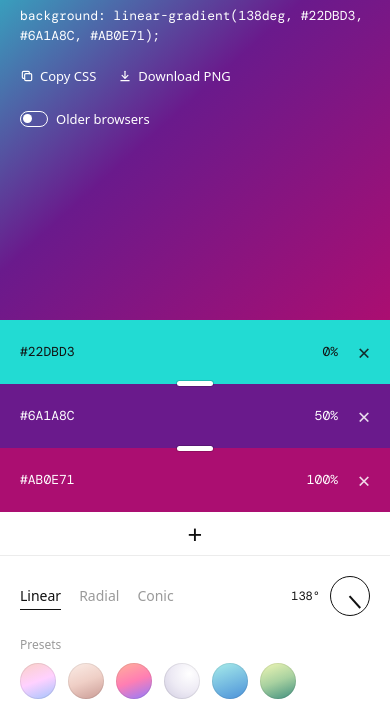
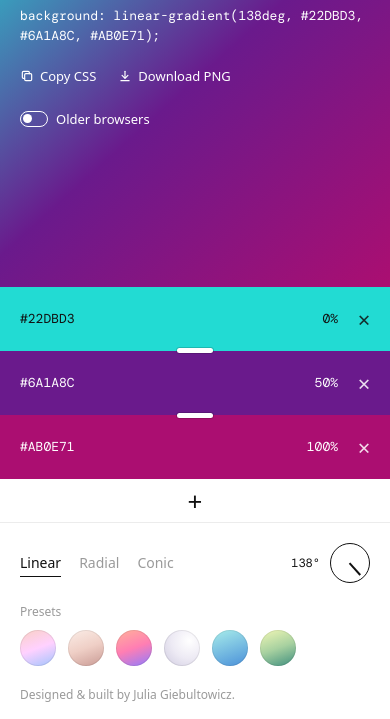
Before and after one commit to gabibble/gradient-app, a plain HTML site: page index.html in a window 390 px wide. Shown: the part 125-844 px from the top of the page. Drawn offline with nearby package versions, Linux system fonts and the light colour scheme.

Commit message:
Add credit

```diff
--- a/index.html
+++ b/index.html
@@ -76,6 +76,8 @@
       <div class="presets" id="presets" role="group" aria-labelledby="presets-label"></div>
     </div>
   </section>
+
+  <p class="credit">Designed &amp; built by Julia Giebultowicz.</p>
 </main>
 
 <div class="picker" id="picker" role="dialog" aria-label="Color picker" hidden>
--- a/script.js
+++ b/script.js
@@ -352,6 +352,7 @@
 
     var avg = state.stops.reduce(function (t, s) { return t + luminance(s.c); }, 0) / state.stops.length;
     preview.classList.toggle('on-light', avg > 0.55);
+    document.querySelector('.credit').classList.toggle('on-light', avg > 0.55);
 
     var p = positions();
     var blocks = blocksEl.querySelectorAll('.block');
--- a/style.css
+++ b/style.css
@@ -398,6 +398,25 @@ h1 {
 .presets button:hover { transform: scale(1.12); }
 .presets button:focus-visible { outline: 2px solid var(--ink); outline-offset: 2px; }
 
+/* Credit line: centred along the bottom of the gradient on desktop. */
+
+.app { position: relative; }
+
+.credit {
+  position: absolute;
+  left: 0;
+  right: 0;
+  bottom: 20px;
+  margin: 0;
+  font-size: 12px;
+  text-align: center;
+  color: #fff;
+  opacity: .8;
+  transition: color .2s;
+}
+
+.credit.on-light { color: var(--ink); }
+
 /* Color picker */
 
 .picker {
@@ -558,4 +577,15 @@ h1 {
   .presets { gap: 12px; }
 
   .presets button { width: 36px; height: 36px; }
+
+  /* On mobile the credit sits in the white area under the presets. */
+  .credit,
+  .credit.on-light {
+    position: static;
+    flex: none;
+    padding: 0 20px 16px;
+    text-align: left;
+    color: var(--muted);
+    opacity: 1;
+  }
 }
```
